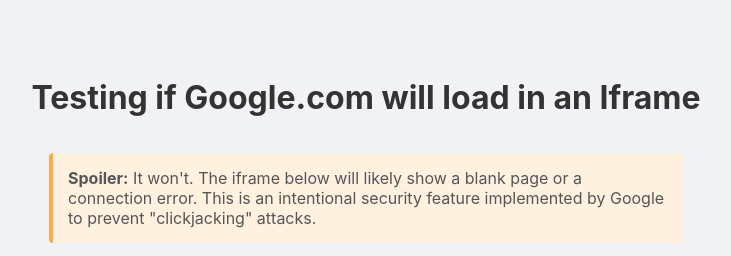
After one commit to kiranpratyush/programming, a FastAPI app: template webdevelopment/webdevelopment/backend/understanding-cookies/templates/third.html in a window 1280 px wide. The commit adds this page. Shown: the top 256 px of the page, without its empty margins (274-1005 px from the left). Run offline with FastAPI, Linux system fonts and the light colour scheme; the template is opened without the code that fills it, so the values that code supplies are empty.

Commit message:
Feat: more changes

```diff
--- a/webdevelopment/webdevelopment/backend/understanding-cookies/main.py
+++ b/webdevelopment/webdevelopment/backend/understanding-cookies/main.py
@@ -1,26 +1,41 @@
-from fastapi import FastAPI,Request
+from fastapi import FastAPI, Request
 from fastapi.responses import HTMLResponse
 from fastapi.staticfiles import StaticFiles
 from fastapi.templating import Jinja2Templates
 
 app = FastAPI()
 
-app.mount("/static",StaticFiles(directory='static'),name="static")
+app.mount("/static", StaticFiles(directory="static"), name="static")
 
 templates = Jinja2Templates(directory="templates")
 
 
-@app.get("/",response_class=HTMLResponse)
-def get_root(request:Request):
+@app.get("/", response_class=HTMLResponse)
+def get_root(request: Request):
     print(request.cookies)
-    response = templates.TemplateResponse(request,"index.html",media_type="text/html",status_code=200)
-    response.set_cookie("first-cookie","123")
-    response.set_cookie("yummy-cookie","strawberry",max_age=60)
+    response = templates.TemplateResponse(
+        request, "index.html", media_type="text/html", status_code=200
+    )
+    response.set_cookie("first-cookie", "123", domain="mozilla.org")
+    response.set_cookie("yummy-cookie", "strawberry", max_age=60)
     return response
 
-@app.get("/second",response_class=HTMLResponse)
-def get_second(request:Request):
+
+@app.get("/second", response_class=HTMLResponse)
+def get_second(request: Request):
     print(request.cookies)
-    response = templates.TemplateResponse(request,"second.html",media_type="text/html",status_code=200)
-    response.set_cookie("second-cookie","234",httponly=True,path="/second")
+    response = templates.TemplateResponse(
+        request, "second.html", media_type="text/html", status_code=200
+    )
+    response.set_cookie("second-cookie", "234", httponly=True, path="/second")
     return response
+
+
+@app.get("/third", response_class=HTMLResponse)
+def get_third(request: Request):
+    print(request.cookies)
+    response = templates.TemplateResponse(
+        request, "third.html", media_type="text/html", status_code=200
+    )
+    response.set_cookie("second-cookie", "234", httponly=True, path="/second")
+    return response
--- /dev/null
+++ b/webdevelopment/webdevelopment/backend/understanding-cookies/templates/third.html
@@ -0,0 +1,54 @@
+<!DOCTYPE html>
+<html lang="en">
+  <head>
+    <meta charset="UTF-8" />
+    <meta name="viewport" content="width=device-width, initial-scale=1.0" />
+    <title>Iframe Test</title>
+    <style>
+      body {
+        font-family: -apple-system, BlinkMacSystemFont, "Segoe UI", Roboto,
+          Helvetica, Arial, sans-serif;
+        margin: 0;
+        display: flex;
+        flex-direction: column;
+        align-items: center;
+        justify-content: center;
+        height: 100vh;
+        background-color: #f0f2f5;
+      }
+      h1 {
+        color: #333;
+        text-align: center;
+        margin-bottom: 20px;
+      }
+      p {
+        background-color: #fff1e0;
+        border-left: 4px solid #ffa94d;
+        padding: 15px;
+        border-radius: 4px;
+        max-width: 600px;
+        text-align: left;
+        color: #555;
+      }
+      iframe {
+        border: 2px solid #ccc;
+        border-radius: 8px;
+        width: 90%;
+        max-width: 800px;
+        height: 60vh;
+        background-color: #fff;
+      }
+    </style>
+  </head>
+  <body>
+    <h1>Testing if Google.com will load in an Iframe</h1>
+
+    <p>
+      <strong>Spoiler:</strong> It won't. The iframe below will likely show a
+      blank page or a connection error. This is an intentional security feature
+      implemented by Google to prevent "clickjacking" attacks.
+    </p>
+
+    <iframe src="https://www.google.com" title="Iframe to Google"></iframe>
+  </body>
+</html>
```
Also changed, not shown: webdevelopment/webdevelopment/backend/understanding-cookies/templates/index.html (+8 -7 lines), 3 other files.
